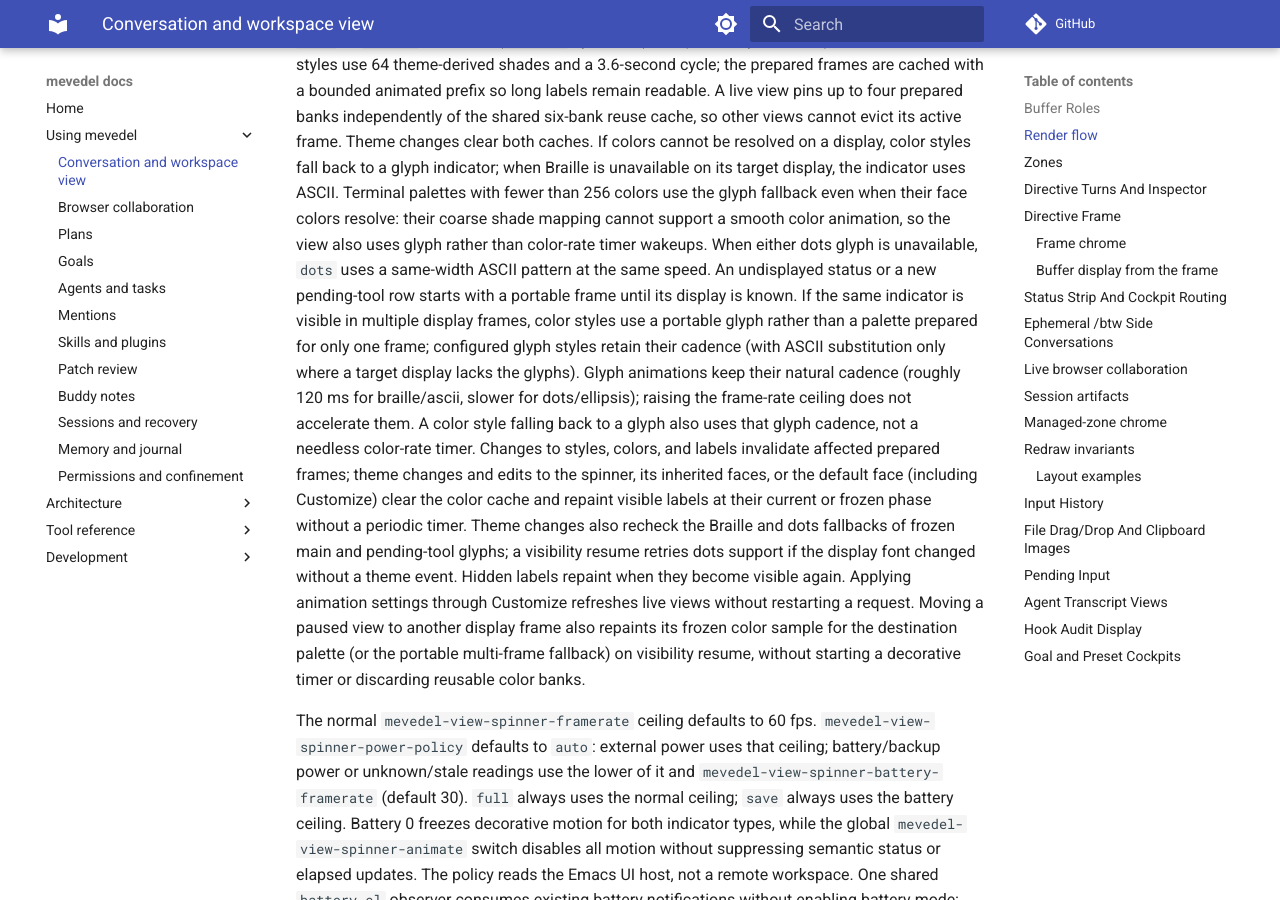
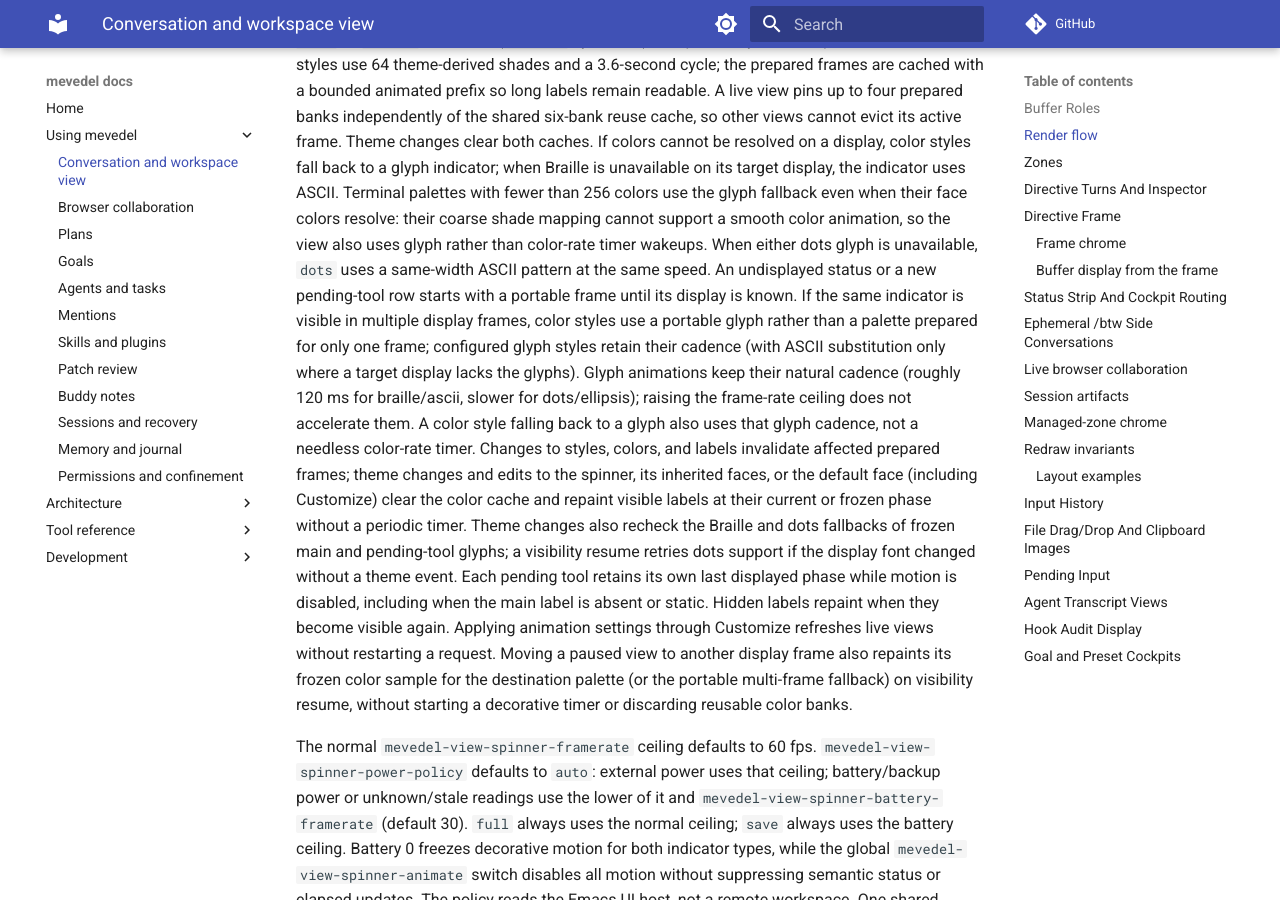
Before and after one commit to FrauH0lle/mevedel, an MkDocs documentation site: the page built from docs/view.md, in a window 1280 px wide and 900 px high, scrolled down 7401 px. Built offline with MkDocs 1.6.1 and Material for MkDocs 9.7.7, drawn with Linux system fonts in a browser that asks for light colours; comment, search, counter and statistics services are not loaded.

Commit message:
Preserve pending tool animation phases through live projection

```diff
--- a/docs/view.md
+++ b/docs/view.md
@@ -368,10 +368,11 @@
 at their current or frozen phase without a periodic timer. Theme changes also
 recheck the Braille and dots fallbacks of frozen main and pending-tool glyphs;
 a visibility resume retries dots support if the display font changed without
-a theme event. Hidden labels repaint when they become visible again. Applying
-animation settings through
-Customize refreshes live views without restarting a request. Moving a paused
-view to another display frame also repaints its frozen color sample for the
+a theme event. Each pending tool retains its own last displayed phase while
+motion is disabled, including when the main label is absent or static. Hidden
+labels repaint when they become visible again. Applying animation settings
+through Customize refreshes live views without restarting a request. Moving a
+paused view to another display frame also repaints its frozen color sample for the
 destination palette (or the portable multi-frame fallback) on visibility
 resume, without starting a decorative timer or discarding reusable color banks.
 
```
Also changed, not shown: docs/adr/0119-keep-views-reconstructable-and-rendering-bounded.md (+5 -4 lines), 3 other files.
